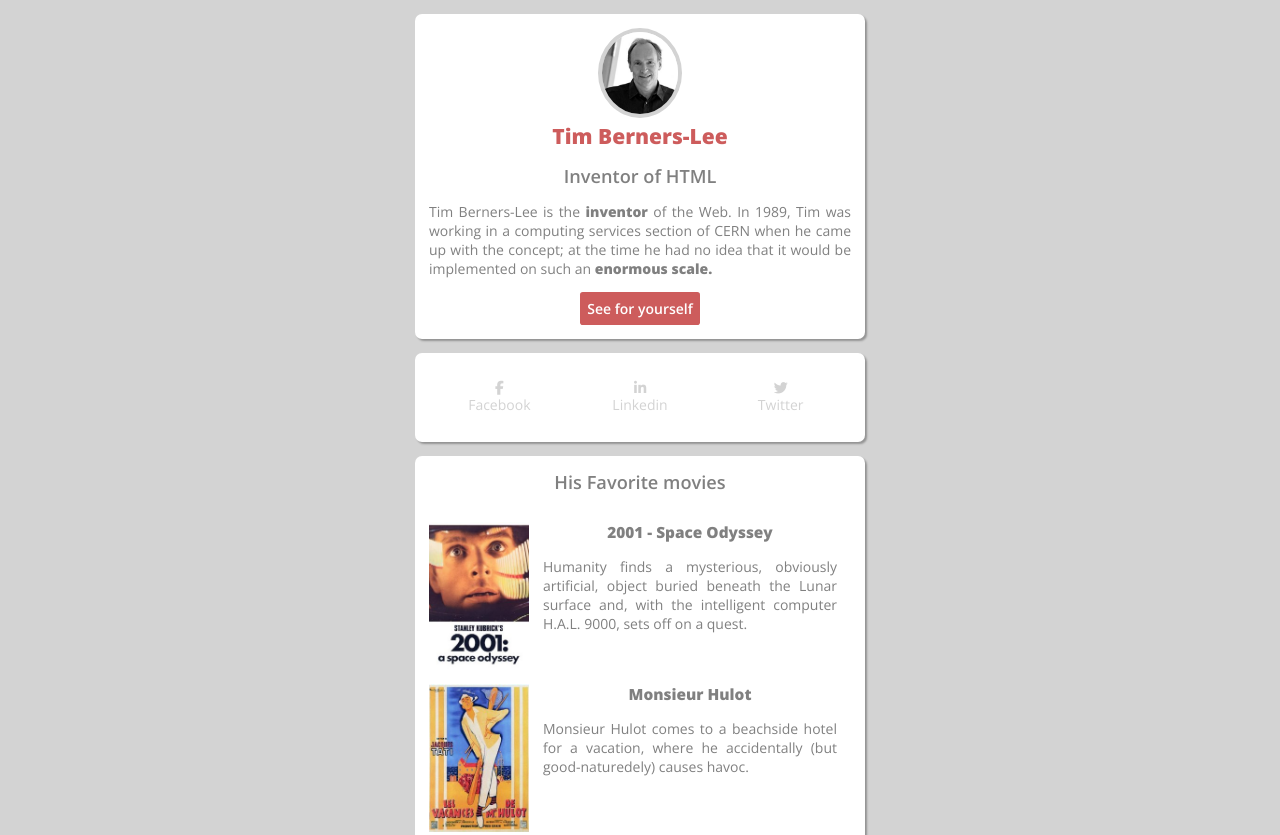
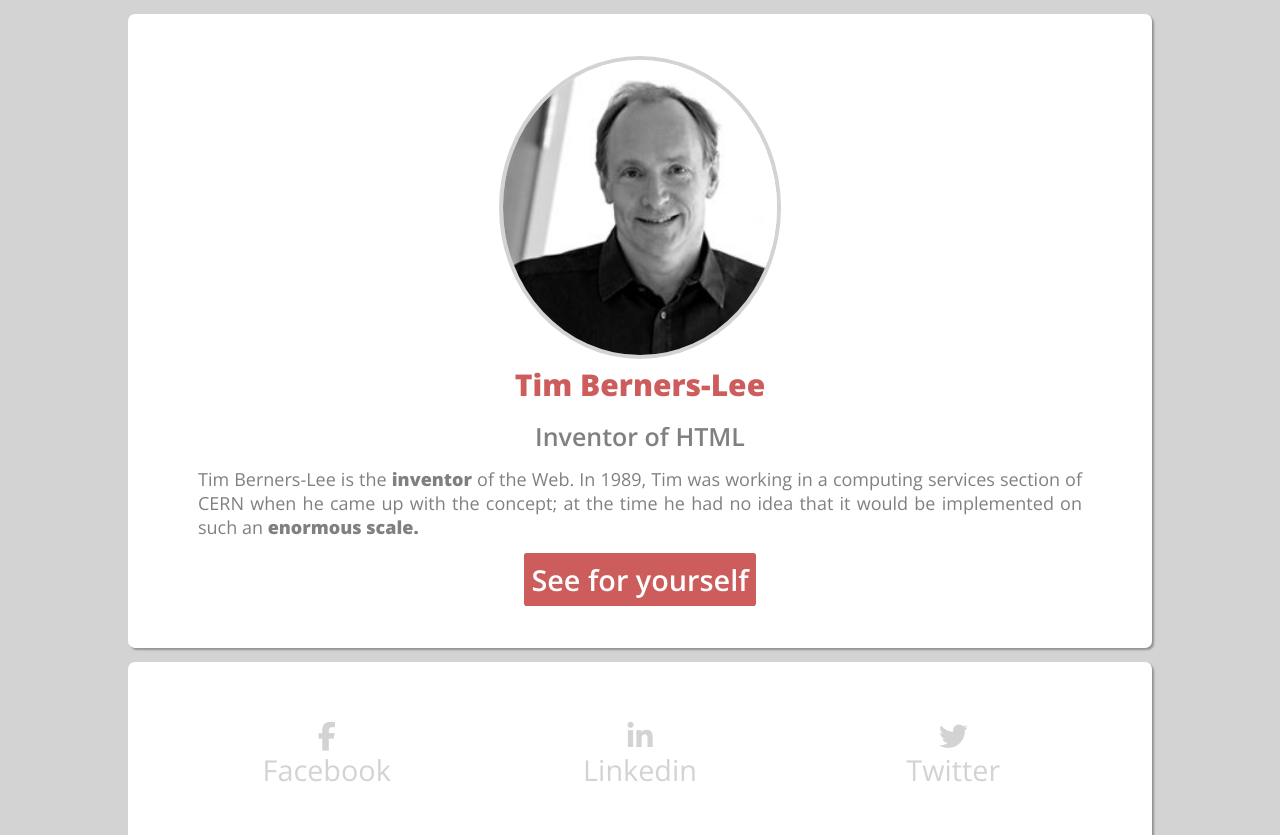
Before and after one commit to JeanChristopheM/website-berners-lee, a plain HTML site: page docs/index.html in a window 1280 px wide. Shown: the top 835 px of the page. Drawn offline with nearby package versions, Linux system fonts and the light colour scheme.

Commit message:
added responsivity

```diff
--- a/docs/style.css
+++ b/docs/style.css
@@ -1,3 +1,34 @@
+@media screen and (min-width: 768px) {
+    html body > *{
+        max-width: 1024px;
+        padding:3rem;
+    }
+    body {
+        font-size: 18px;
+    }
+    body main section:not(:last-of-type) {
+        margin-bottom:3rem;
+    }
+    html body h1 {
+        font-size: 30px;
+    }
+    html body h2 {
+        font-size: 25px;
+    }
+    html body h3 {
+        font-size: 20px;
+    }
+    body nav li {
+        font-size:calc(.1vh + 2rem);
+    }
+    body header a {
+        font-size:calc(.1vh + 2rem);
+    }
+    body p {
+        margin:0 2rem;
+    }
+}
+
 *{
     box-sizing: border-box;
 }
@@ -34,7 +65,7 @@ body {
         text-align:center;
     }
         header img{
-            max-width: 20%;
+            width: max(30%, 100px);
             border-radius: 50%;
             border:.3rem solid lightgrey;
         }
```
Also changed, not shown: 1 other file.
